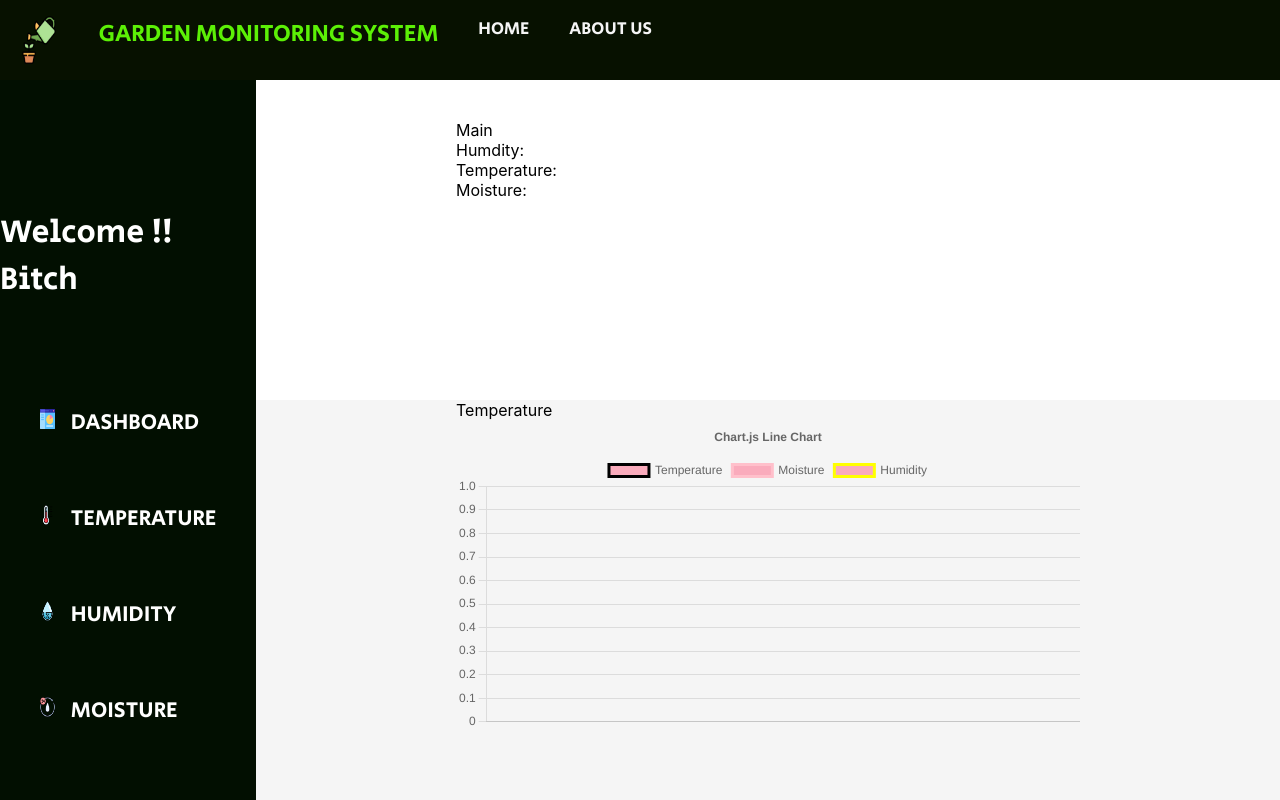
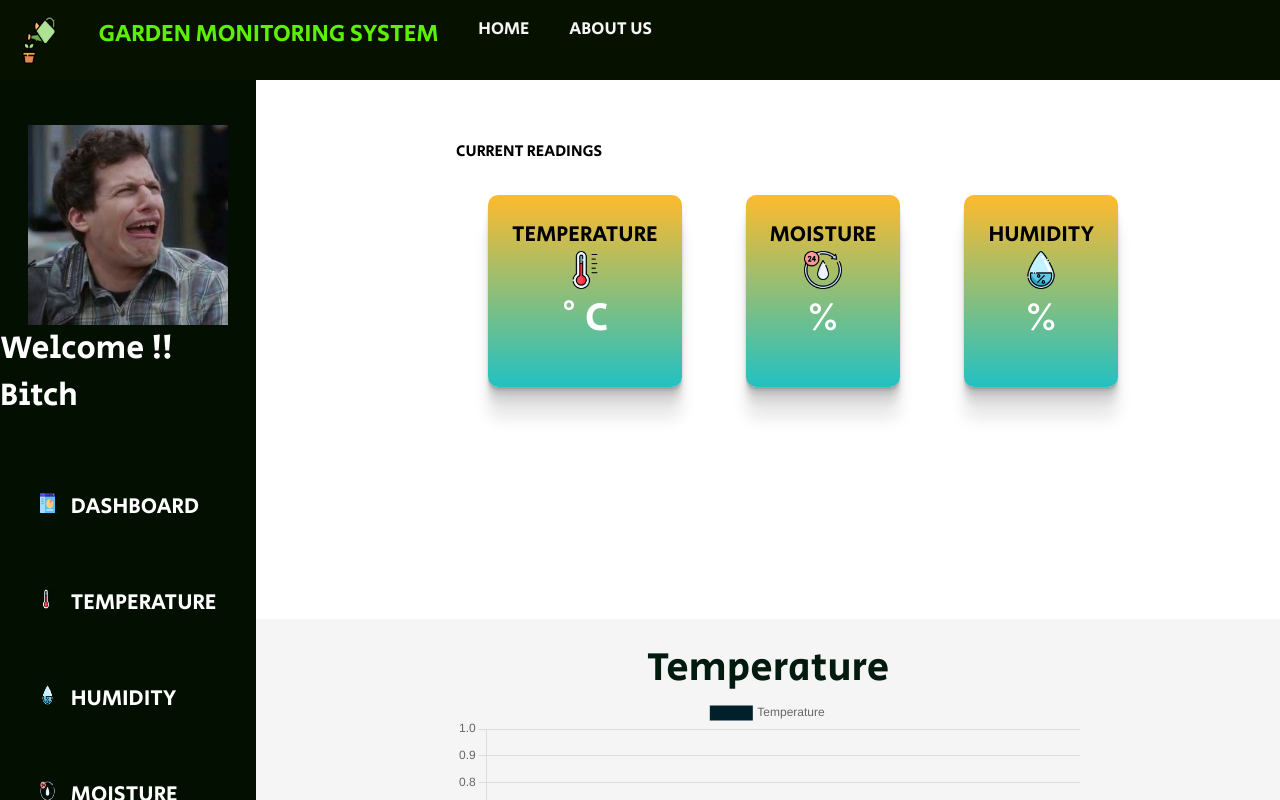
Before and after one commit to shikharr22/minor-project, a React (Create React App) app: page / in a window 1280 px wide. Built offline with nearby package versions, Linux system fonts and the light colour scheme; no server answers; the database is empty.

Commit message:
UI Changes

```diff
--- a/src/App.css
+++ b/src/App.css
@@ -3,23 +3,22 @@
   padding: 0px;
   box-sizing: border-box;
 }
-.container2{
+.container2 {
   position: fixed;
-  top:10vh;
+  top: 10vh;
   width: 100vw;
   height: 100vh;
-
 }
 .nav {
   position: fixed;
   top: 0px;
   display: flex;
-  padding:0;
+  padding: 0;
   width: 100%;
   height: 10%;
   background-color: #071100;
   align-items: center;
-  margin:0;
+  margin: 0;
 }
 .navList {
   display: flex;
@@ -52,7 +51,7 @@
   justify-content: center;
   background-color: #020f01;
   align-items: center;
-  overflow:hidden;
+  overflow: hidden;
 }
 
 .list {
@@ -82,19 +81,20 @@
 }
 .homepage {
   position: absolute;
-  top:5vh;
-  left:20vw;
+  top: 5vh;
+  left: 20vw;
   display: flex;
   width: 80%;
   flex-direction: column;
   height: 100%;
   overflow: auto;
+  align-items: center;
 }
 
 .section {
   width: 100%;
   height: 900px;
-  padding:200px;
+  padding: 200px;
 }
 
 #logo {
@@ -107,23 +107,39 @@
   height: 2.5vh;
   margin-right: 2vh;
 }
-.section
-{
+.section {
   width: 100%;
   height: 600px;
-  padding-top: 0px;
+  padding-top: 20px;
 }
 
-#humidity
-{
+#humidity {
   background-color: white;
 }
 
-#temperature
-{
+#temperature {
   background-color: whitesmoke;
 }
-#moisture
-{
-  background-color:#eee;
+#moisture {
+  background-color: #eee;
 }
+
+.card {
+  display: flex;
+  flex-direction: column;
+  width: 25vh;
+  height: 24vh;
+  border-radius: 10px;
+  padding: 3vh;
+  align-items: center;
+  margin: 4vh;
+  box-shadow: rgba(0, 0, 0, 0.09) 0px 2px 1px, rgba(0, 0, 0, 0.09) 0px 4px 2px,
+    rgba(0, 0, 0, 0.09) 0px 8px 4px, rgba(0, 0, 0, 0.09) 0px 16px 8px,
+    rgba(0, 0, 0, 0.09) 0px 32px 16px;
+  background: rgb(34, 193, 195);
+  background: linear-gradient(
+    0deg,
+    rgba(34, 193, 195, 1) 0%,
+    rgba(253, 187, 45, 1) 100%
+  );
+}
--- a/src/HomePage.js
+++ b/src/HomePage.js
@@ -4,7 +4,6 @@ import { getDatabase, ref, child, get, set } from "firebase/database";
 import database from "./Firebase.js";
 import { Line } from "react-chartjs-2";
 import Chart from "chart.js/auto";
-
 const HomePage = () => {
   const [data, setData] = useState([]);
 
@@ -41,7 +40,6 @@ const HomePage = () => {
       humid.push(data.array[i].Humid);
       temp.push(data.array[i].Temp);
       moisture.push(data.array[i].Moisture);
-
     }
 
     for (let i = 0; i < data.array.length; i++) {
@@ -62,56 +60,87 @@ const HomePage = () => {
         position: "top",
       },
       title: {
-        display: true,
+        display: false,
         text: "Chart.js Line Chart",
       },
     },
   };
 
-  const graph = {
+  const graph1 = {
     labels,
     datasets: [
       {
         label: "Temperature",
         data: temp,
-        borderColor: "black",
-        backgroundColor: "rgba(255, 99, 132, 0.5)",
-      },
-      {
-        label: "Moisture",
-        data: moisture,
-        borderColor: "pink",
-        backgroundColor: "rgba(255, 99, 132, 0.5)",
-      },
-      {
-        label: "Humidity",
-        data: humid,
-        borderColor: "yellow",
-        backgroundColor: "rgba(255, 99, 132, 0.5)",
+        borderColor: "#00212b",
+        backgroundColor: "#00212b",
       },
     ],
   };
 
+  const graph2 = {
+    labels,
+    datasets: [
+
+      {
+        label: "Moisture",
+        data: moisture,
+        borderColor: "#002b3b",
+        backgroundColor: "#002b3b",
+      },
+
+    ],
+  };
+
+  const graph3 = {
+    labels,
+    datasets: [
+
+      {
+        label: "Humidity",
+        data: humid,
+        borderColor: "#002b3b",
+        backgroundColor: "#002b3b",
+      },
+    ],
+  };
+
+
+
   return (
     <>
       <div className="homepage">
-        <div className='section' id='main'>
-        <p>Main</p>
-        <p>Humdity: {humid[humid.length-1]}</p>
-        <p>Temperature: {temp[temp.length-1]}</p>
-        <p>Moisture: {moisture[moisture.length-1]}</p>
+        <div className="section" id="main" style={{'justifyContent':'center','alignItems':'center'}}>
+          <p style={{'textTransform':'uppercase'}}>Current Readings</p>
+          <div style={{'display':'flex'}}>
+            <div className='card'>
+              <p style={{'fontSize':'2.75vh','color':'black','textTransform':'uppercase'}}>Temperature</p>
+              <img style={{'width':'3vw','heigt':'5vh'}} src={require("./temp.png")} />
+              <p style={{'fontSize':'5vh','color':'white','textAlign':'center'}}>{temp[temp.length-1]}° C</p>
+            </div>
+            <div className='card'>
+              <p style={{'fontSize':'2.75vh','color':'black','textTransform':'uppercase'}}>Moisture</p>
+              <img style={{'width':'3vw','heigt':'5vh'}} src={require("./moisture.png")} />
+              <p style={{'fontSize':'5vh','color':'white','textAlign':'center'}}>{moisture[moisture.length-1]}%</p>
+            </div>
+            <div className='card'>
+              <p style={{'fontSize':'2.75vh','color':'black','textTransform':'uppercase'}}>Humidity</p>
+              <img style={{'width':'3vw','heigt':'5vh'}} src={require("./humidity.png")} />
+              <p style={{'fontSize':'5vh','color':'white','textAlign':'center'}}>{humid[humid.length-1]}%</p>
+            </div>
+          </div>
         </div>
-        <div className='section' id='temperature'>
-        <p>Temperature</p>
-        <Line options={options} data={graph} />
+        <div className="section" id="temperature">
+          <p style={{'fontSize':'5vh','color':'#011c0f','textAlign':'center'}}>Temperature</p>
+          <Line options={options} data={graph1} />
         </div>
-        <div className='section' id='humidity'>
-        <p>Humidity</p>
-        <Line options={options} data={graph} />
+        <div className="section" id="humidity">
+          <p style={{'fontSize':'5vh','color':'#011c0f','textAlign':'center'}}>Humidity</p>
+          <Line options={options} data={graph2} />
         </div>
-        <div className='section' id='moisture'>
-        <p>Moisture</p>
-        <Line options={options} data={graph} />
+        <div className="section" id="moisture">
+          <p style={{'fontSize':'5vh','color':'#011c0f','textAlign':'center'}}>Moisture</p>
+          <Line options={options} data={graph3} />
         </div>
       </div>
     </>
--- a/src/Panel.js
+++ b/src/Panel.js
@@ -5,7 +5,8 @@ const Panel = () => {
   return (
     <>
       <div className="panel">
-          <p style={{'color':'white','fontFamily':'Secular One','marginBottom':'8vh','fontSize':'4vh'}}>Welcome !! Bitch</p>
+          <img style={{'width':'200px','height':'200px'}} src={require("./jp.jpg")} />
+          <p style={{'color':'white','fontFamily':'Secular One','marginBottom':'4vh','fontSize':'4vh'}}>Welcome !! Bitch</p>
         <ul className="list">
           <li className="listItem">
             <a className="link" href="#main">
--- a/src/index.css
+++ b/src/index.css
@@ -1,6 +1,6 @@
 body {
   margin: 0;
-  font-family: -apple-system, BlinkMacSystemFont, 'Segoe UI', 'Roboto', 'Oxygen',
+  font-family: 'Secular One',-apple-system, BlinkMacSystemFont, 'Segoe UI', 'Roboto', 'Oxygen',
     'Ubuntu', 'Cantarell', 'Fira Sans', 'Droid Sans', 'Helvetica Neue',
     sans-serif;
   -webkit-font-smoothing: antialiased;
```
Also changed, not shown: src/jp.jpg (added).
